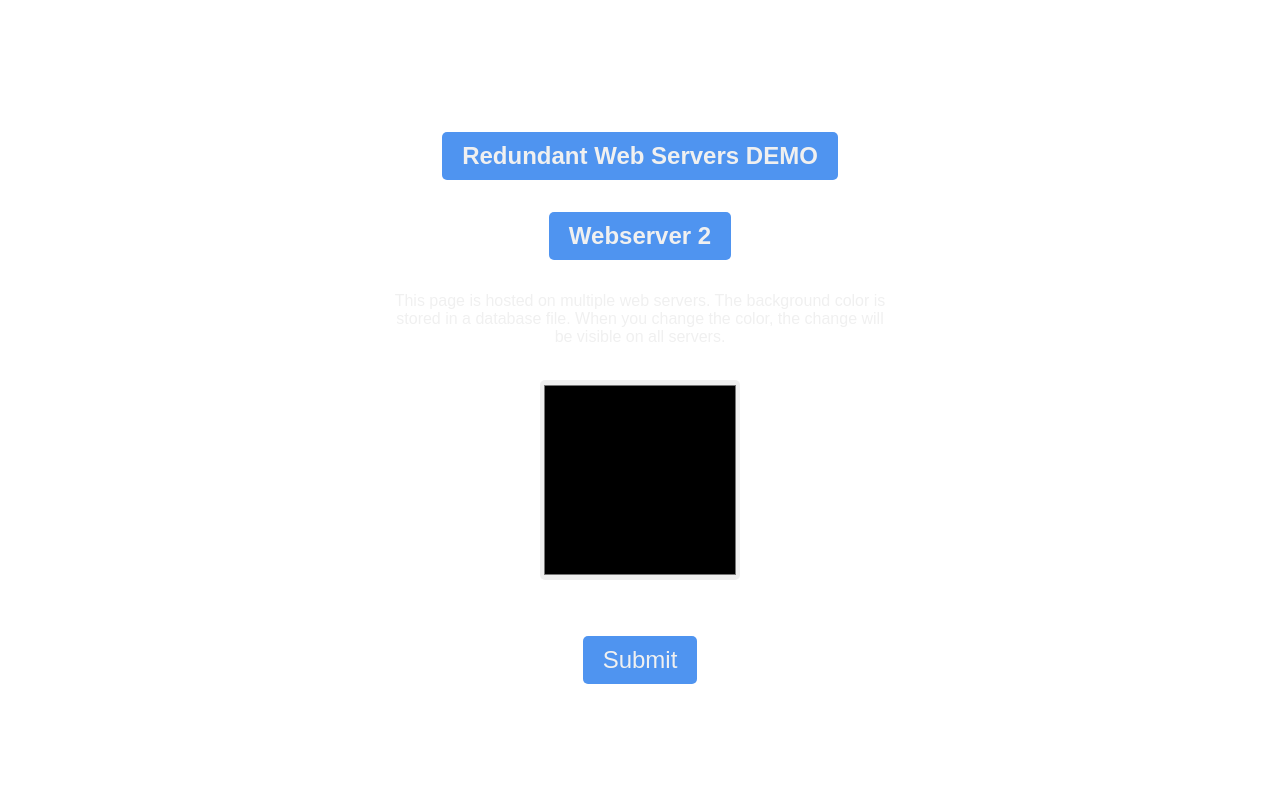
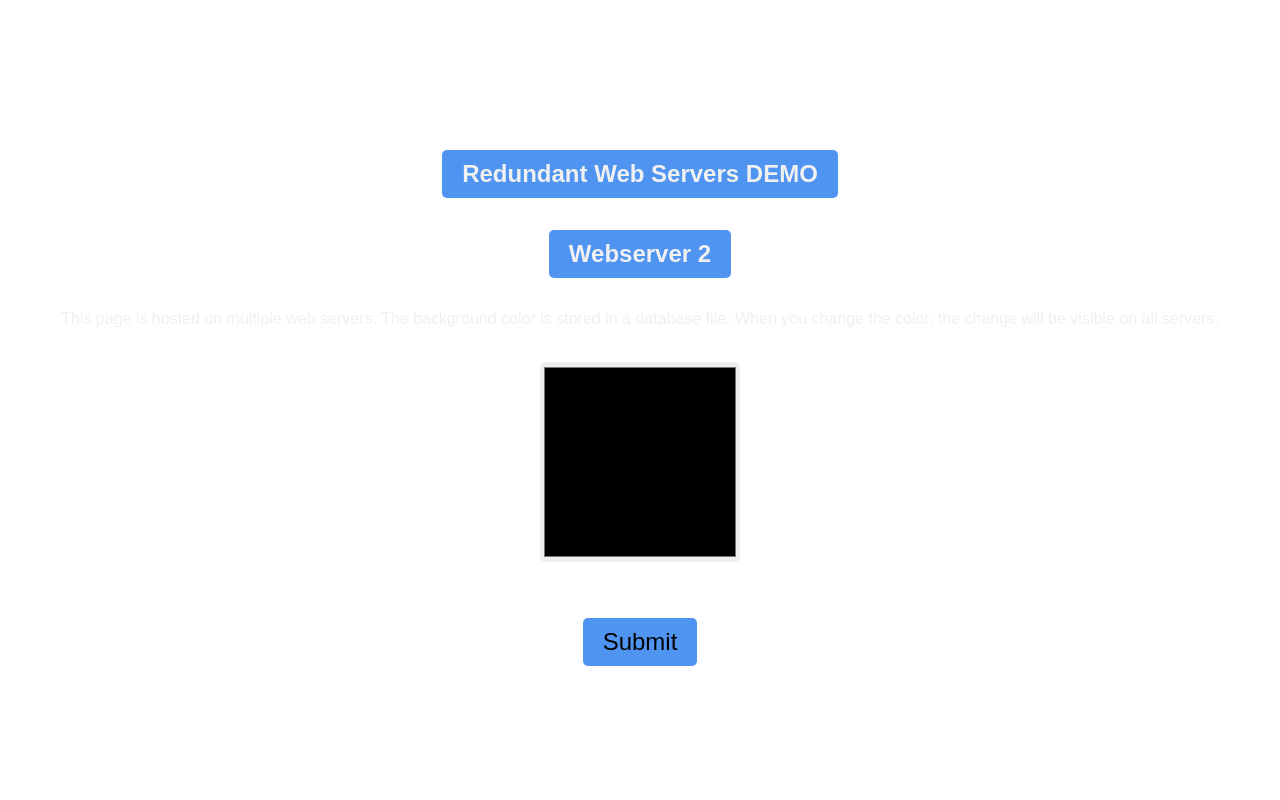
Before and after one commit to EliasDeHondt/Netwerken2-ISB, a PHP site: page /Scripts/index2.php in a window 1280 px wide. Run offline with PHP 8.4, Linux system fonts and the light colour scheme.

Commit message:
Update CSS color styles in index1.php and index2.php

```diff
--- a/Scripts/index2.php
+++ b/Scripts/index2.php
@@ -28,6 +28,7 @@
                 height: 100vh;
                 margin: 0;
                 font-family: Arial, sans-serif;
+                color: #f0f0f0;
             }
             input[type="color"] {
                 width: 200px;
@@ -38,7 +39,6 @@
             }
             input[type="submit"], h1, h2 {
                 background-color: #4F94F0;
-                color: #f0f0f0;
                 border: none;
                 border-radius: 5px;
                 padding: 10px 20px;
@@ -54,11 +54,6 @@
                 flex-direction: column;
                 align-items: center;
                 justify-content: center;
-            }
-            p {
-                color: #f0f0f0;
-                text-align: center;
-                max-width: 500px;
             }
         </style>
         <!--CSS-->
```
Also changed, not shown: Scripts/index1.php (+1 -6 lines).
